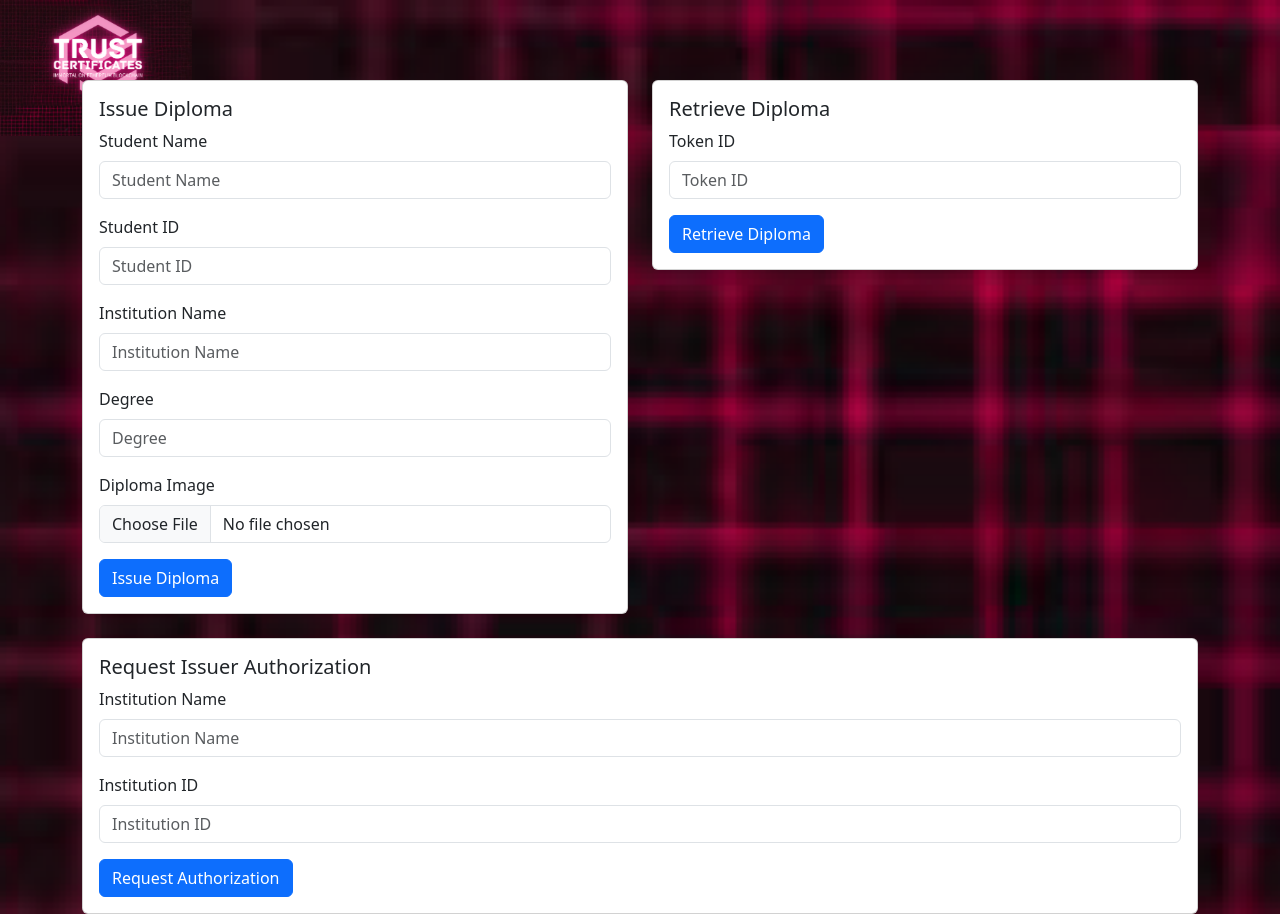
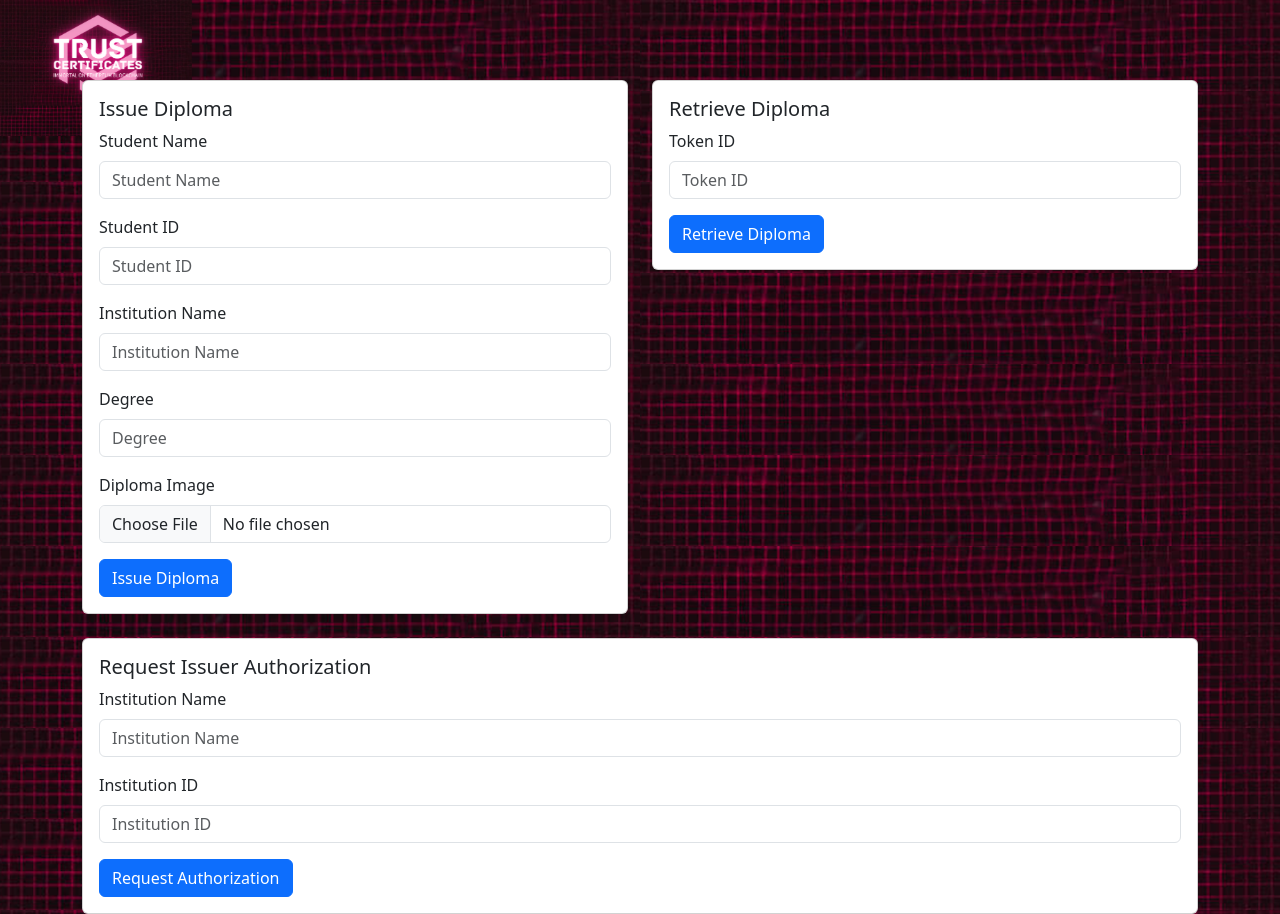
Before and after one commit to allali7/diploma-nft, a React (Create React App) app: page / in a window 1280 px wide. Built offline with nearby package versions, Linux system fonts and the light colour scheme.

Commit message:
Updated issuer input

```diff
--- a/src/IssueDiploma.css
+++ b/src/IssueDiploma.css
@@ -58,6 +58,5 @@
 /* Define the background styles */
 body {
   background-image: url('./logobackground.png');
-  background-repeat: repeat-x;
-  background-size: cover;
+  background-repeat: repeat
 }
```
Also changed, not shown: src/logobackground.png.
